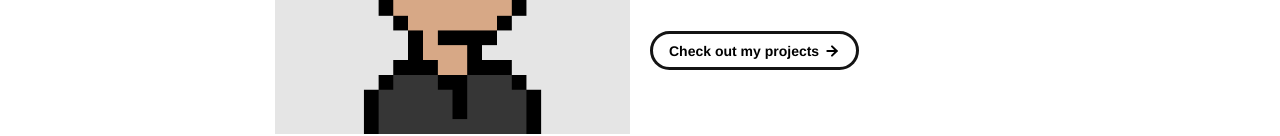
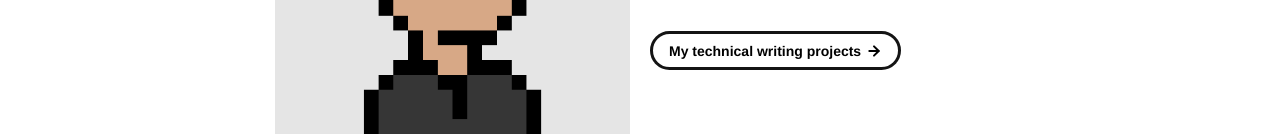
Before and after one commit to VandrellEnigma/portfolio, a plain HTML site: page index.html in a window 1280 px wide. Shown: the part 446-582 px from the top of the page. Drawn offline with Linux system fonts and the light colour scheme.

Commit message:
Cleaned up code

```diff
--- a/index.html
+++ b/index.html
@@ -28,9 +28,7 @@
     <!-- NAVBAR -->
     <div class="navbar">
       <a class="nav-title-link" href="./index.html">
-        <!-- TODO - Change the "Portfolio Title" to whatever you want displayed in the top left -->
         <span class="nav-title">Drake Shetterly</span>
-         <!-- TODO - Change the email after 'mailto:' to your email address for contact -->
         <a class="button" href="mailto:drakeshetterly@gmail.com">
           <span class="button-text">Contact Me</span>
         </a>
@@ -56,32 +54,19 @@
           </a>
         </div>
 
-          <!--
-            TODO
-
-            - Change the main-title to whatver you want
-            - Change the body-text after that to a quick introduction to what you do
-            - Edit the button text if you feel like it. It will link to the projects section below.
-          -->
         <div id="portfolio-header-text-container">
             <div class="header-text">
               <span class="main-title">Drake Shetterly, technical writer</span>
               <div class="body-text">Actively seeking technical writing, grant writing, and professional writing opportunities</div>
             </div>
             <a class="button" id="my-work-link">
-              <span class="button-text">Check out my projects</span>
+              <span class="button-text">My technical writing projects</span>
               <image src="./assets/icons/arrow-right.svg" class="right-arrow-icon"/>
             </a>
         </div>
       </div>
 
       <!-- ABOUT SECTION -->
-      <!--
-        TODO
-
-        - Change the subheader-text to whatever header you want
-        - Add paragraphs using the <div class="body-text"></div> elements in the "about-section-content"
-      -->
       <div id="about-section">
         <span class="subheader-text">My Background / About Me</span>
         <div class="about-section-content">
@@ -93,32 +78,9 @@
 
       <!-- PROJECTS / MY WORK SECTION -->
       <div id="my-work-section">
-        <!-- TODO - Change the subheader-text to whatever you want the Projects section header to say -->
         <span class="subheader-text">Writing Samples</span>
 
         <div class="projects-container">
-          <!--
-            TODO
-
-            This is where the project cards live. Here's a base level project card for you to copy:
-            <div class="project-card">
-              <img src="./assets/images/IMAGE_NAME" class="project-image">
-              <div class="project-card-text-container">
-                <div class="subheader-text project-title">PROJECT_NAME</div>
-                <div class="body-text project-card-text">SMALL_PROJECT_DESCRIPTION</div>
-              </div>
-              <a class="button" href="./project-pages/PROJECT_PAGE_NAME.html">
-                <span class="button-text">Read More</span>
-                <image src="./assets/icons/arrow-right.svg" class="right-arrow-icon"/>
-              </a>
-            </div>
-
-            - To add a project to the this area, copy the above, paste it below this comment, and change the following:
-                - IMAGE_NAME: the name of the image file in assets/images
-                - PROJECT_NAME: the name of the project (keep it short, it only shows 1 line)
-                - SMALL_PROJECT_DESCRIPTION: a quick project description (max 4 lines)
-                - PROJECT_PAGE_NAME.html: the html filename for the project (must be in project-pages folder)
-          -->
 		   <div class="project-card">
               <img src="./assets/images/IMAGE_NAME" class="project-image">
               <div class="project-card-text-container">
@@ -191,12 +153,6 @@
 
     <!-- FOOTER -->
     <div id="footer">
-
-      <!--
-        TODO - Change the email after "mailto" to your contact email
-
-        This should be the same across all pages.
-      -->
       <a class="icon-link" href="mailto:drakeshetterly@gmail.com">
         <image src="./assets/icons/mail.svg" class="footer-icon"/>
       </a>
```
